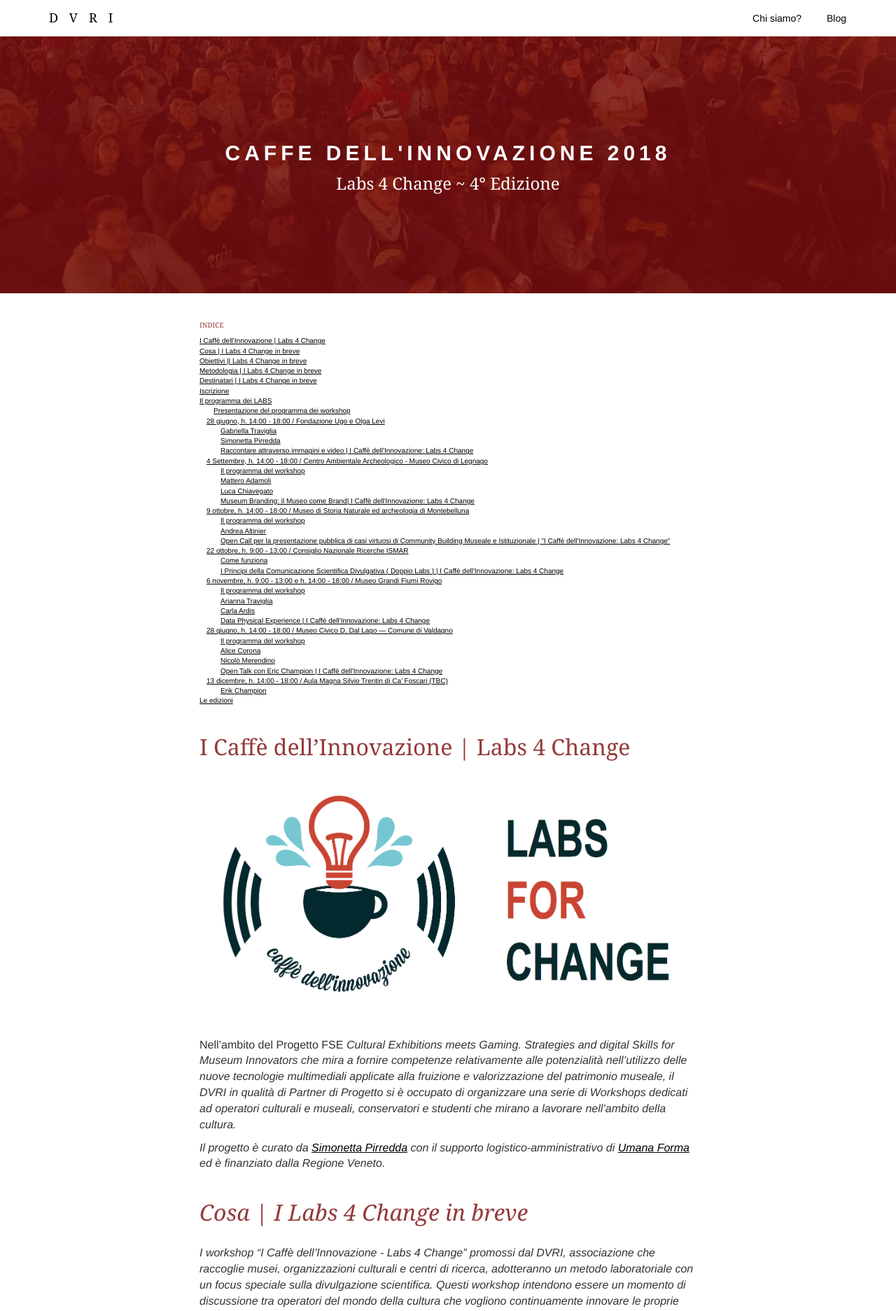
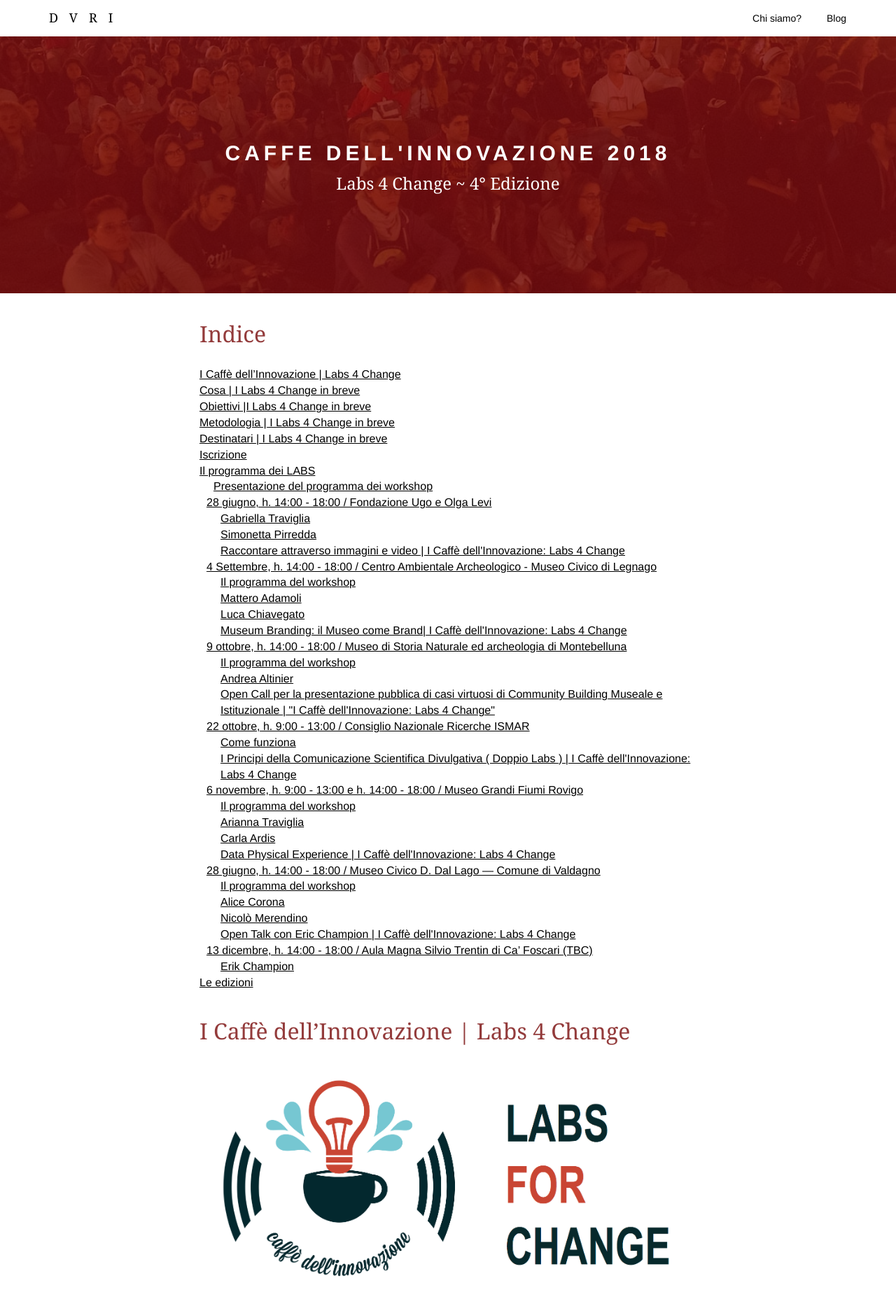
Before and after one commit to simonini/dvri-j-theme, a Jekyll site: the page built from progetti/caffe-2018.html, in a window 1280 px wide. Shown: the top 1873 px of the page at 70% size. Built offline with Jekyll 4.4.1, drawn with Linux system fonts in a browser that asks for light colours; the table of contents is made by our own code.

Commit message:
cambiato il fontsize del ul ol il

```diff
--- a/_sass/caffe.sass
+++ b/_sass/caffe.sass
@@ -32,7 +32,7 @@
     padding-bottom: 20px
 
   p
-    font-size: 16px
+    font-size: 14px
     color: #333
 
   h4
@@ -47,11 +47,12 @@
     border-radius: 0
   ul, li, ol
     font-size: 16px
-
+hr
+    size: 50px
   .sommario-container, .share-buttons
     h3
       font-size: 10px !important
       text-transform: uppercase
       padding-bottom: 0 !important
     ul, li, ol
-      font-size: 10px
+      font-size: 14px
--- a/progetti/caffe-2018.html
+++ b/progetti/caffe-2018.html
@@ -75,6 +75,7 @@
   <h5> <a href="https://www.linkedin.com/in/simonetta-pirredda-9151a765/"> Simonetta Pirredda </a> </h5>
   <p> Gli interessi della prof.ssa Pirredda sono rivolti alla gestione, comunicazione e promozione del patrimonio culturale in un'ottica di valorizzazione integrata del territorio che ne consenta la più ampia fruizione a scuole, residenti e turisti. È vicepresidente dell'Associazione Piccoli Musei.
   </p>
+<hr width=100% color=000000>
 
 <h5> Raccontare attraverso immagini e video | I Caffè dell'Innovazione: Labs 4 Change</h5>
  <h4><b> 4 Settembre, h. 14:00 - 18:00 / <a href="https://centroambientalearcheologico.it/">Centro Ambientale Archeologico - Museo Civico di Legnago</a><b></h4>
```
